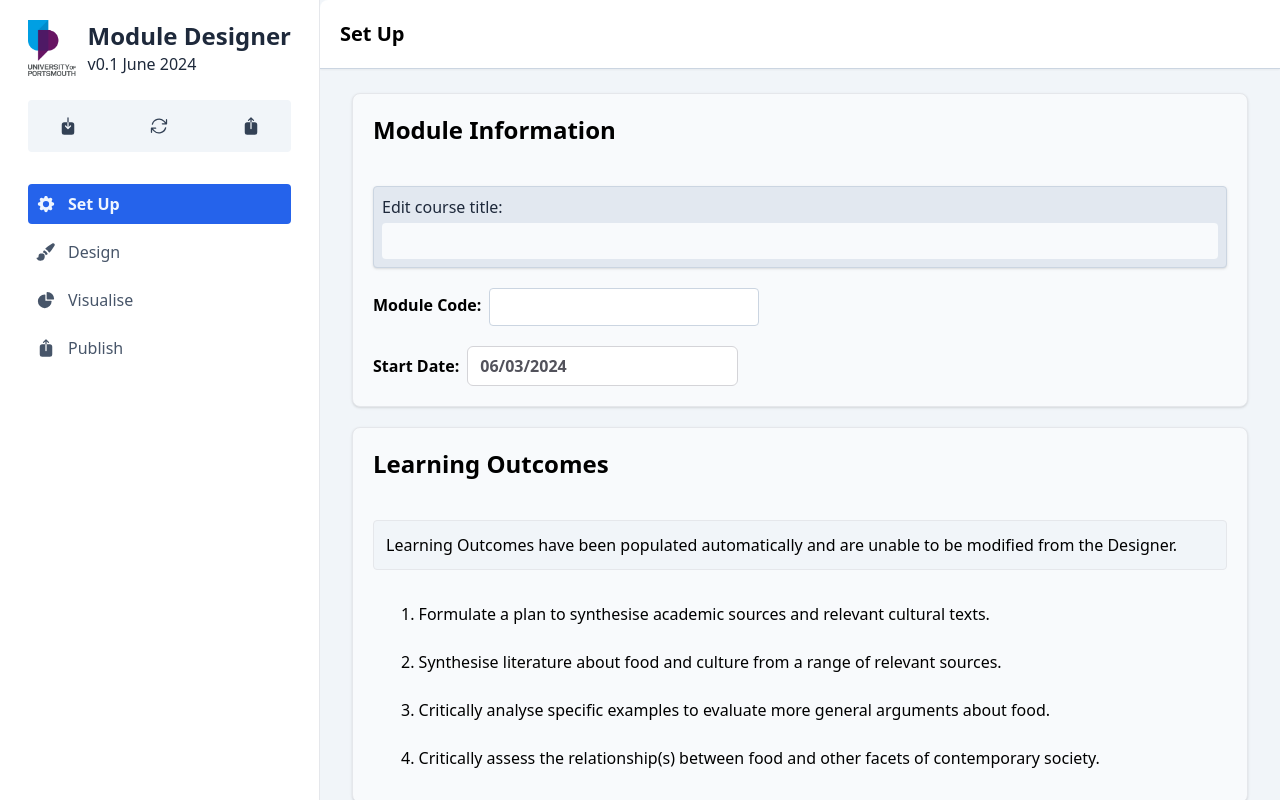
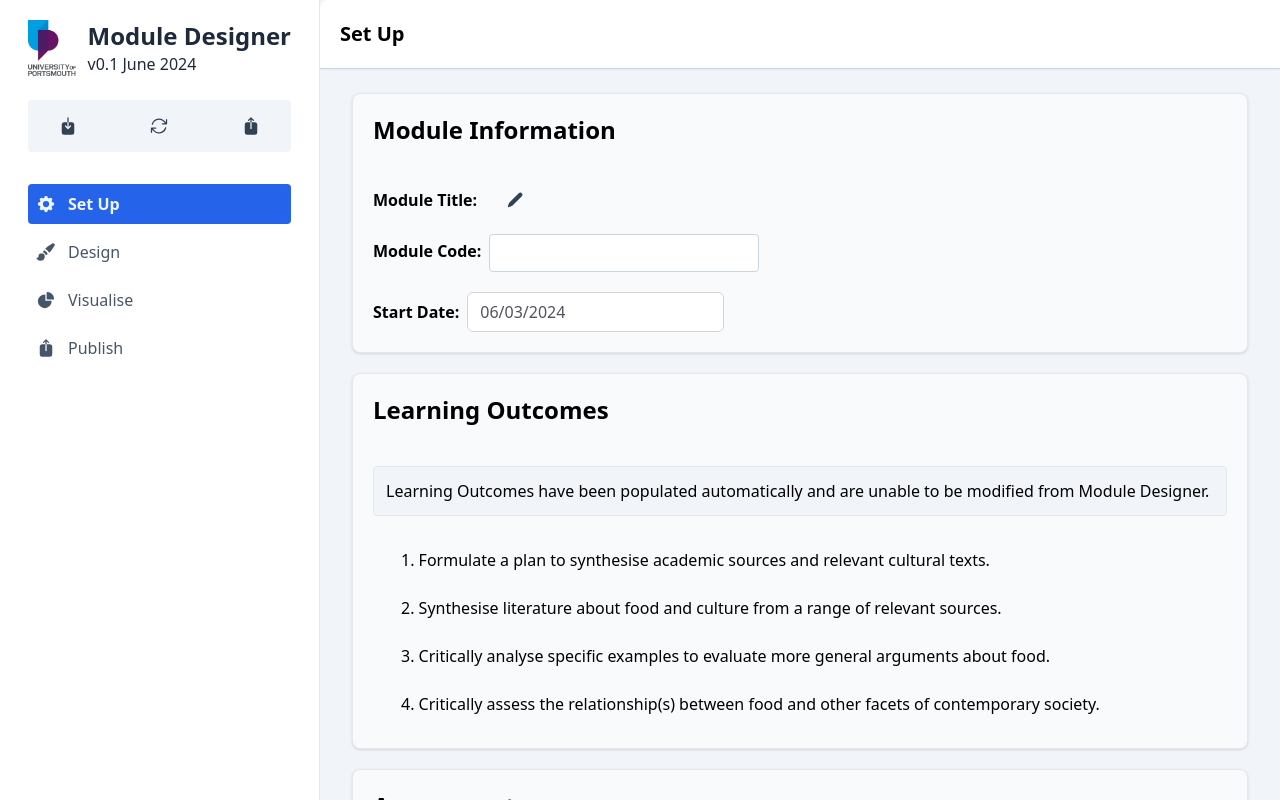
Before and after one commit to tcripps25/ld-skeleton, a Vue app: page / in a window 1280 px wide. Built offline with nearby package versions, Linux system fonts and the light colour scheme.

Commit message:
updates to infopanel

```diff
--- a/src/components/Activity.vue
+++ b/src/components/Activity.vue
@@ -152,9 +152,9 @@ const isAligned = (item) => {
       </div>
       <div v-else class="text-sm bg-slate-200/80 text-slate-600 p-2 rounded text-center italic w-full">No Activity instructions added yet.</div>
       <div>
-      <Button @click="toggleEditInstructions" class="!p-1 h-max bg-transparent border-transparent border-slate-300 hover:bg-slate-300 hover:border-slate-300 focus:!ring-blue-400 focus:ring-2">
-          <span class="sr-only">Edit instructions</span>
-          <PencilIcon class="w-4 h-4 text-slate-700"></PencilIcon>
+        <Button @click="toggleEditInstructions" class="!p-1 h-max bg-transparent border-transparent border-slate-300 hover:bg-slate-300 hover:border-slate-300 focus:!ring-blue-400 focus:ring-2">
+            <span class="sr-only">Edit instructions</span>
+            <PencilIcon class="w-4 h-4 text-slate-700"></PencilIcon>
         </Button>
       </div>
     </div>
@@ -174,7 +174,9 @@ const isAligned = (item) => {
           <div class="flex justify-between gap-4 items-center">
           <div class="flex gap-1 items-center">
             <label :for="'activity-' + activityIndex + '-method-select'" class="w-max font-semibold">Delivery method:</label>
-            <InfoButton />
+            <InfoButton>
+              All about Delivery Methods
+            </InfoButton>
           </div>
           <SelectButton :id="'activity-' + activityIndex + '-method-select'" v-model="activity.delivery" :options="['Sync', 'Async']" class="method-select-button" aria-labelledby="multiple" pt:root:class="flex rounded-lg overflow-hidden" pt:button:class="group cursor-pointer p-[.3rem] px-1 bg-slate-200" pt:label:class="group-aria-checked:bg-white group-aria-checked:font-semibold py-1 px-2 hover:bg-slate-100 rounded transition-all" />
         </div>
@@ -183,7 +185,12 @@ const isAligned = (item) => {
 
     <div class="">
       <div class="flex justify-between items-center mb-2 border-b pb-1 border-slate-300">
+        <div class="flex gap-1 items-center">
       <h4 class="font-semibold">Learning Type<span v-if="activity.selectedActivityTypes && activity.selectedActivityTypes.length > 1" >s</span>:</h4>
+            <InfoButton>
+              All about Learning Types
+            </InfoButton>
+    </div>
       <Button @click="toggleEditTypes" title="Add or edit associated Learning Types" class="!p-0 bg-transparent border-transparent border-slate-300 hover:bg-slate-300 hover:border-slate-300 focus:!ring-blue-400 focus:ring-2">
       <PlusIcon class="w-5 h-5 text-slate-700" />
     </Button>
@@ -199,8 +206,13 @@ const isAligned = (item) => {
     </div>
     <div class="">
       <div class="flex justify-between items-center mb-2 border-b pb-1 border-slate-300">
+        <div class="flex items-center gap-1">
       <h4 class="font-semibold">Alignment<span v-if="activity && activity.alignments && activity.alignments.length > 1" >s</span>:</h4>
-    <Button @click="toggleEditAlign" title="Add or edit associated Alignments" class="!p-0 bg-transparent border-transparent border-slate-300 hover:bg-slate-300 hover:border-slate-300 focus:!ring-blue-400 focus:ring-2">
+      <InfoButton>
+              All about Alignments
+        </InfoButton>
+          </div>
+      <Button @click="toggleEditAlign" title="Add or edit associated Alignments" class="!p-0 bg-transparent border-transparent border-slate-300 hover:bg-slate-300 hover:border-slate-300 focus:!ring-blue-400 focus:ring-2">
       <PlusIcon class="w-5 h-5 text-slate-700" />
     </Button>
     </div>
--- a/src/components/buttons/InfoButton.vue
+++ b/src/components/buttons/InfoButton.vue
@@ -1,10 +1,27 @@
 <script setup>
+import { ref } from 'vue';
 import { InformationCircleIcon } from '@heroicons/vue/24/solid'
 import Button from 'primevue/button';
+import OverlayPanel from 'primevue/overlaypanel';
+
+const infoModal = ref(null);
+
+// Function to show the OverlayPanel
+const showInfoModal = (event) => {
+    infoModal.value.toggle(event);
+};
 </script>
 
 <template>
-<Button pt:root:class="bg-transparent p-0 h-min rounded-full">
-    <InformationCircleIcon class="w-4 h-4 text-teal-600 hover:text-teal-500" />
+<Button @click="showInfoModal" label="Information" pt:root:class="bg-transparent p-0 h-min rounded-full">
+    <InformationCircleIcon id="info-icon" class="w-4 h-4 text-teal-600 hover:text-teal-500" />
 </Button>
+
+<OverlayPanel ref="infoModal">
+    <div class="flex flex-col gap-3 w-max bg-white">
+        <slot>
+
+        </slot>
+    </div>
+</OverlayPanel>
 </template>
--- a/src/views/SetUpView.vue
+++ b/src/views/SetUpView.vue
@@ -29,8 +29,9 @@ const submitTitle = () => {
     <Page class="max-w-4xl mx-auto flex flex-col gap-5">
         <Panel class="flex flex-col gap-5" :title="'Module Information'">
             <div class="flex flex-col gap-1">
-      <Transition>
-      <div v-if="course?.title" class="font-semibold flex items-center gap-3 justify-start">
+
+
+      <div v-if="!editTitle" class="font-semibold flex items-center gap-3 justify-start">
         Module Title:
         <p class="font-normal" @click="toggleTitleEdit">{{ course.title }}</p>
         <button name="Edit module title" id="course-title-edit" title="Edit Module Title" @click="toggleTitleEdit">
@@ -40,38 +41,36 @@ const submitTitle = () => {
           />
         </button>
       </div>
-    </Transition>
-    <Transition class="bg-slate-200 p-2 rounded border border-slate-300 shadow">
-      <div class="block overflow-hidden" v-if="!course?.title || editTitle">
-        <label class="text-slate-800 mb-1 block" for="course-title-input">Edit course title: </label>
+      <div v-else class="flex gap-2 items-center">
+        <label class="text-slate-800 mb-1 font-semibold whitespace-nowrap" for="module-title-input">Module title: </label>
         <input
-          id="course-title-input"
+          id="module-title-input"
           v-model="courseTitle"
           type="text"
-          class="text-lg mb-0 rounded p-1 border-slate-300 bg-slate-50 text-slate-800 w-full"
+          class="text-lg mb-0 rounded p-1 border-slate-300 bg-white border text-slate-800l"
           @keyup.enter="submitTitle"
         />
       </div>
-    </Transition>
 
     </div>
+
     <div class="flex items-center gap-2">
-        <label class="mb-1 font-semibold w-max" for="course-code-input">Module Code: </label>
+        <label for="module-code-input" class="mb-1 font-semibold w-max" >Module Code: </label>
         <input
-          id="course-code-input"
+          id="module-code-input"
           v-model="courseCode"
           type="text"
           class="text-lg mb-0 rounded p-1 border-slate-300 bg-white border"
         />
-    </div>
+        </div>
             <div class="flex items-center gap-2 font-semibold">
-                Start Date:
-                <Calendar v-model="course.startDate" />
+                <label for="module-start-date-input">Start Date:</label>
+                <Calendar v-model="course.startDate" pt:root:class="font-normal focus:ring-blue-600" itemid="module-start-date-input" />
             </div>
         </Panel>
         <Panel :title="'Learning Outcomes'">
             <p class="my-5 p-3 bg-slate-100 border rounded">
-                Learning Outcomes have been populated automatically and are unable to be modified from the Designer.
+                Learning Outcomes have been populated automatically and are unable to be modified from Module Designer.
             </p>
             <ul class="list-decimal list-inside ml-4">
                 <li v-for="(outcome, index) in course.learningOutcomes" class="p-3">
```
